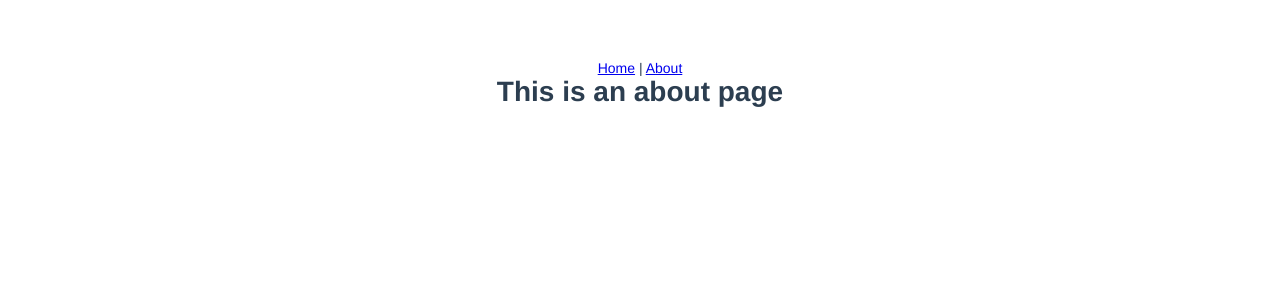
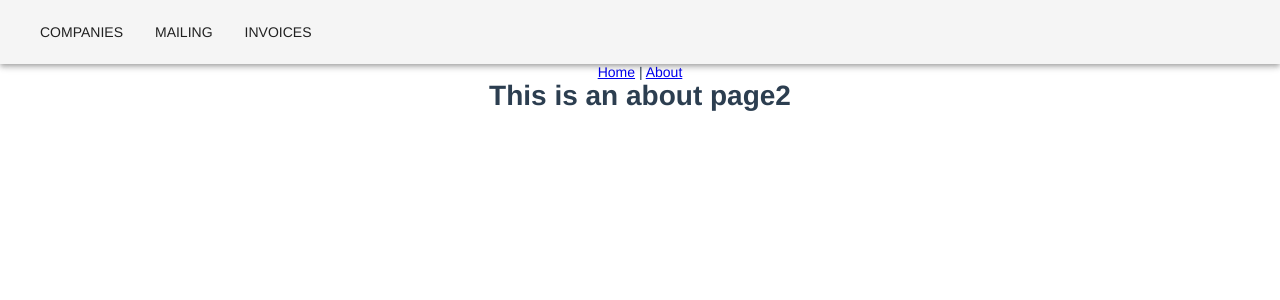
Before and after one commit to GabrielDCelery/szekhely-admin-practice, a Vue app in the folder frontend/: page /about in a window 1280 px wide. Shown: the top 300 px of the page. Built offline with nearby package versions, Linux system fonts and the light colour scheme.

Commit message:
- Added Vuex store

```diff
--- a/frontend/package.json
+++ b/frontend/package.json
@@ -11,7 +11,8 @@
     "axios": "^0.18.0",
     "vue": "^2.5.17",
     "vue-router": "^3.0.1",
-    "vuetify": "^1.0.19"
+    "vuetify": "^1.0.19",
+    "vuex": "^3.0.1"
   },
   "devDependencies": {
     "@babel/polyfill": "^7.0.0-beta.49",
--- a/frontend/src/App.vue
+++ b/frontend/src/App.vue
@@ -1,5 +1,12 @@
 <template>
   <div id="app">
+    <v-toolbar>
+      <v-toolbar-items>
+        <v-btn flat>Companies</v-btn>
+        <v-btn flat>Mailing</v-btn>
+        <v-btn flat>Invoices</v-btn>
+      </v-toolbar-items>
+    </v-toolbar>
     <div id="nav">
       <router-link to="/">Home</router-link> |
       <router-link to="/about">About</router-link>
@@ -15,6 +22,6 @@
   -moz-osx-font-smoothing: grayscale;
   text-align: center;
   color: #2c3e50;
-  margin-top: 60px;
+  /*margin-top: 60px;*/
 }
 </style>
--- a/frontend/src/main.js
+++ b/frontend/src/main.js
@@ -3,10 +3,12 @@ import Vue from 'vue'
 import './plugins/vuetify'
 import App from './App.vue'
 import router from './router'
+import store from './store'
 
 Vue.config.productionTip = false
 
 new Vue({
   router,
+  store,
   render: h => h(App)
 }).$mount('#app')
--- /dev/null
+++ b/frontend/src/store.js
@@ -0,0 +1,16 @@
+import Vue from 'vue'
+import Vuex from 'vuex'
+
+Vue.use(Vuex)
+
+export default new Vuex.Store({
+  state: {
+
+  },
+  mutations: {
+
+  },
+  actions: {
+
+  }
+})
--- a/frontend/src/views/About.vue
+++ b/frontend/src/views/About.vue
@@ -1,5 +1,5 @@
 <template>
   <div class="about">
-    <h1>This is an about page</h1>
+    <h1>This is an about page2</h1>
   </div>
 </template>
```
Also changed, not shown: 1 other file (tests, documents, lock files or other folders).
